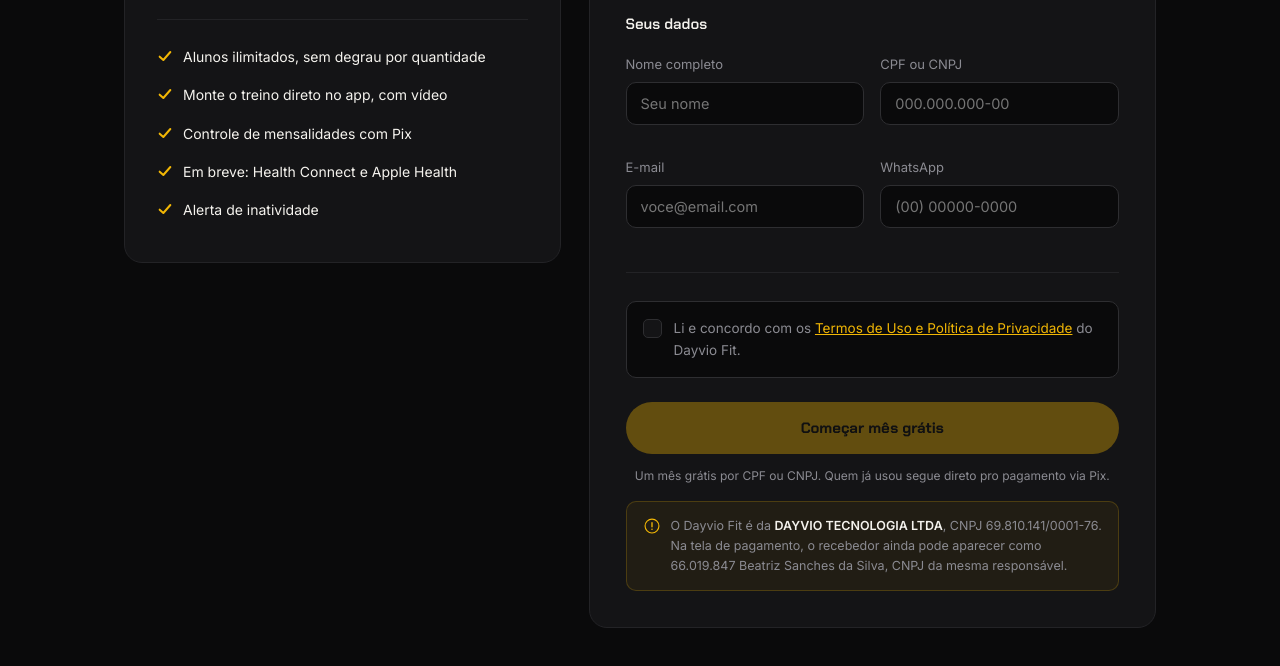
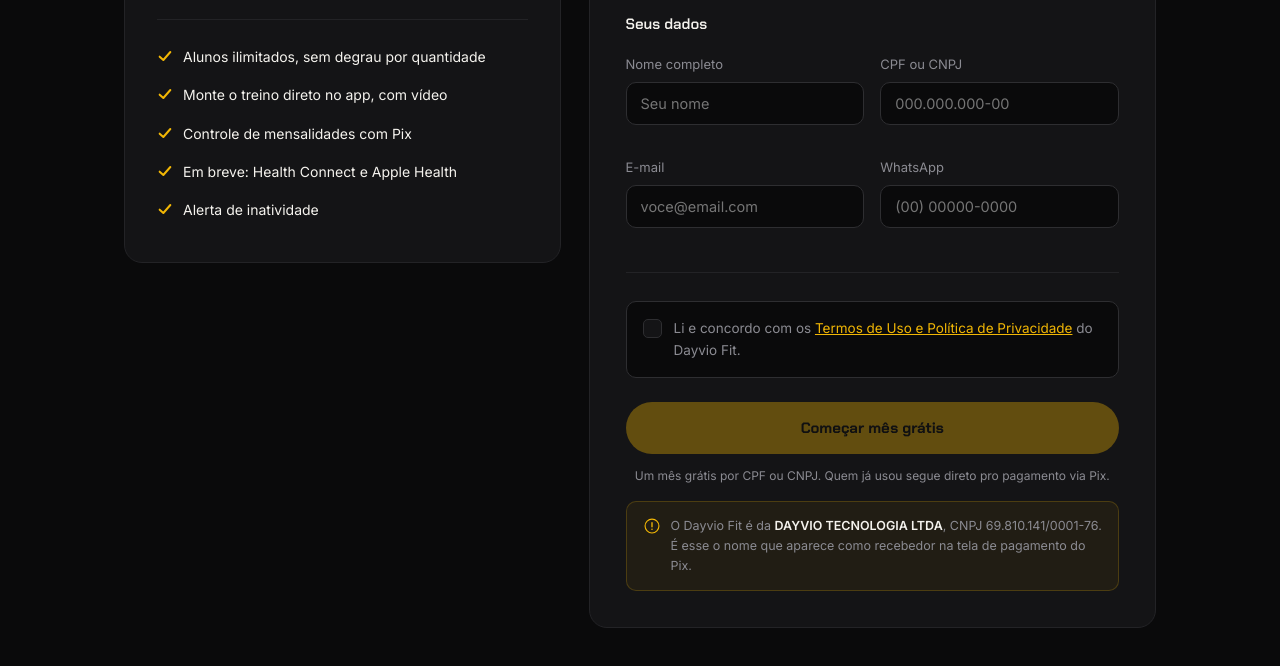
Before and after one commit to dayviotech/fit, a plain HTML site: page checkout.html in a window 1280 px wide. Shown: the part 448-1114 px from the top of the page. Drawn offline with Linux system fonts and the light colour scheme.

Commit message:
Checkout: recebedor agora é a DAYVIO TECNOLOGIA LTDA
Co-Authored-By: Claude Opus 5.5 <noreply@anthropic.com>

```diff
--- a/checkout.html
+++ b/checkout.html
@@ -263,7 +263,7 @@
 
       <div style="display:flex;gap:10px;align-items:flex-start;margin-top:16px;padding:14px 16px;background:rgba(242,183,5,0.06);border:1px solid rgba(242,183,5,0.2);border-radius:10px;">
         <svg viewBox="0 0 24 24" fill="none" xmlns="http://www.w3.org/2000/svg" style="flex:none;width:18px;height:18px;margin-top:1px;"><circle cx="12" cy="12" r="9.25" stroke="#F2B705" stroke-width="1.5"/><path d="M12 7.5v5.5" stroke="#F2B705" stroke-width="1.8" stroke-linecap="round"/><circle cx="12" cy="16.4" r="1.05" fill="#F2B705"/></svg>
-        <span style="font-size:12.5px;color:var(--steel);text-align:left;">O Dayvio Fit é da <strong style="color:var(--bone);font-weight:600;">DAYVIO TECNOLOGIA LTDA</strong>, CNPJ 69.810.141/0001-76. Na tela de pagamento, o recebedor ainda pode aparecer como 66.019.847 Beatriz Sanches da Silva, CNPJ da mesma responsável.</span>
+        <span style="font-size:12.5px;color:var(--steel);text-align:left;">O Dayvio Fit é da <strong style="color:var(--bone);font-weight:600;">DAYVIO TECNOLOGIA LTDA</strong>, CNPJ 69.810.141/0001-76. É esse o nome que aparece como recebedor na tela de pagamento do Pix.</span>
       </div>
     </div>
   </div>
```
